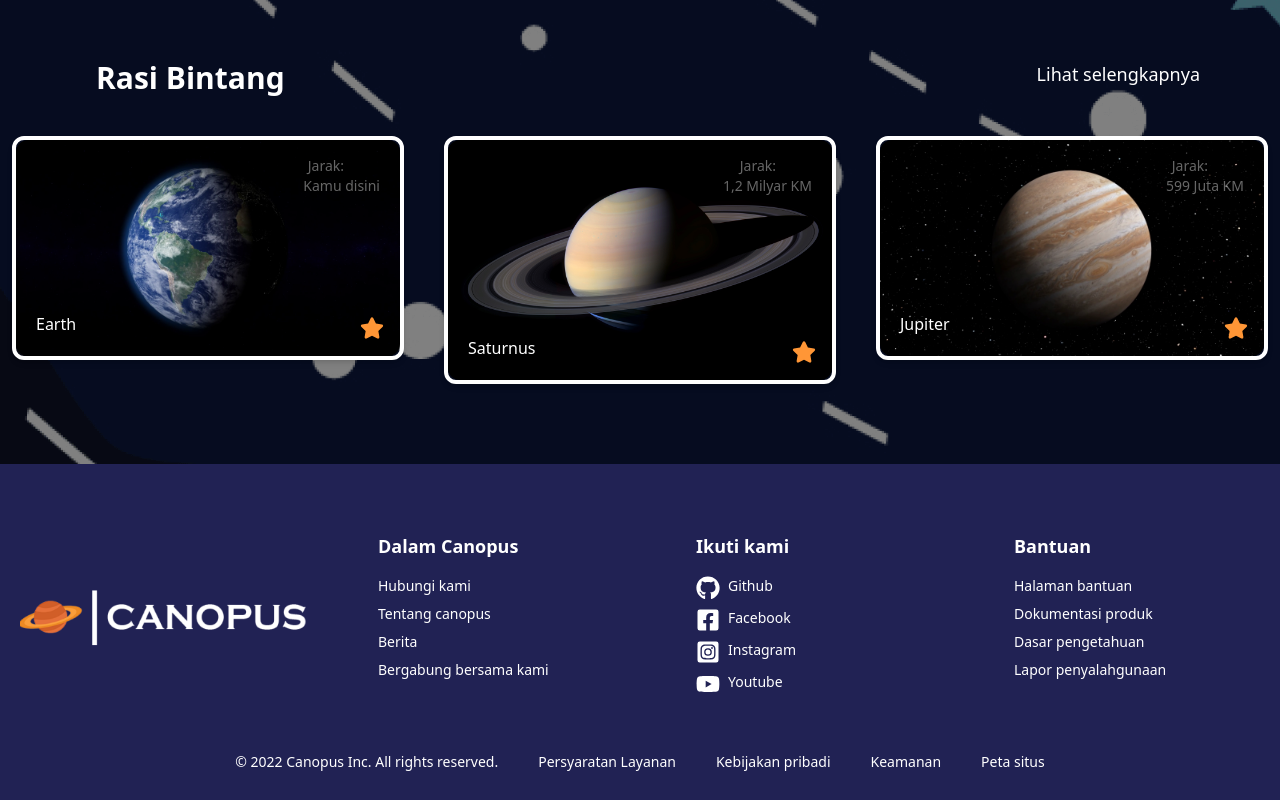
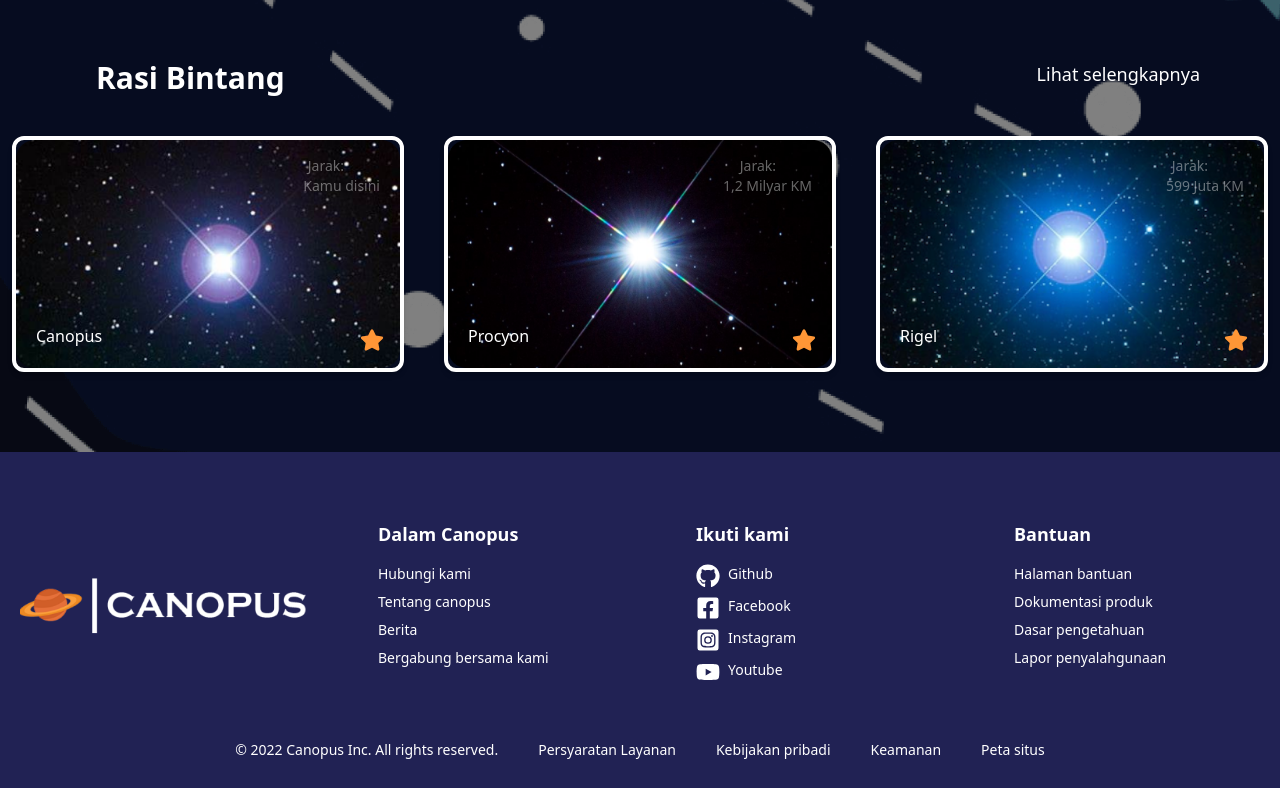
Before and after one commit to SaefulA0/canopus-web, a Next.js app: page /bendaLangit in a window 1280 px wide. Shown: the part 2057-2857 px from the top of the page. Built offline with nearby package versions, Linux system fonts and the light colour scheme.

Commit message:
perbaikan

```diff
--- a/components/cards/cardKontenBintang.js
+++ b/components/cards/cardKontenBintang.js
@@ -3,7 +3,7 @@ import Image from "next/image"
 export default function CardkontenBintang(){
     return(
         <>
-        <div className="relative z-10 shadow-md cursor-pointer h-56 border-4 border-white rounded-xl">
+        <div className="relative z-10 shadow-md cursor-pointer h-2/3 border-4 border-white rounded-xl">
                 <p className="absolute top-4 right-14 font-normal text-sm text-opacity-40 text-white">Jarak:</p>
                 <p className="absolute top-9 right-5 font-normal text-sm text-opacity-40 text-white">Kamu disini</p>
 
@@ -48,7 +48,7 @@ export default function CardkontenBintang(){
                         <path d="M259.3 17.8L194 150.2 47.9 171.5c-26.2 3.8-36.7 36.1-17.7 54.6l105.7 103-25 145.5c-4.5 26.3 23.2 46 46.4 33.7L288 439.6l130.7 68.7c23.2 12.2 50.9-7.4 46.4-33.7l-25-145.5 105.7-103c19-18.5 8.5-50.8-17.7-54.6L382 150.2 316.7 17.8c-11.7-23.6-45.6-23.9-57.4 0z"/>
                 </svg> */}
         </div>
-        <div className="relative z-10 shadow-md cursor-pointer border-4 h-56 border-white rounded-xl">
+        <div className="relative z-10 shadow-md cursor-pointer border-4 h-2/3 border-white rounded-xl">
                 <p className="absolute top-4 right-14 font-normal text-sm text-opacity-40 text-white">Jarak:</p>
                 <p className="absolute top-9 right-5 font-normal text-sm text-opacity-40 text-white">599 Juta KM</p>
                 <Image
--- a/components/cards/cardKontenKerdil.js
+++ b/components/cards/cardKontenKerdil.js
@@ -3,7 +3,7 @@ import Image from "next/image"
 export default function CardkontenKerdil(){
     return(
         <>
-        <div className="relative z-10 shadow-md cursor-pointer h-56 border-4 border-white rounded-xl">
+        <div className="relative z-10 shadow-md cursor-pointer h-2/3 border-4 border-white rounded-xl">
                 <p className="absolute top-4 right-14 font-normal text-sm text-opacity-40 text-white">Jarak:</p>
                 <p className="absolute top-9 right-5 font-normal text-sm text-opacity-40 text-white">Kamu disini</p>
 
@@ -48,7 +48,7 @@ export default function CardkontenKerdil(){
                         <path d="M259.3 17.8L194 150.2 47.9 171.5c-26.2 3.8-36.7 36.1-17.7 54.6l105.7 103-25 145.5c-4.5 26.3 23.2 46 46.4 33.7L288 439.6l130.7 68.7c23.2 12.2 50.9-7.4 46.4-33.7l-25-145.5 105.7-103c19-18.5 8.5-50.8-17.7-54.6L382 150.2 316.7 17.8c-11.7-23.6-45.6-23.9-57.4 0z"/>
                 </svg> */}
         </div>
-        <div className="relative z-10 shadow-md cursor-pointer border-4 h-56 border-white rounded-xl">
+        <div className="relative z-10 shadow-md cursor-pointer border-4 h-2/3 border-white rounded-xl">
                 <p className="absolute top-4 right-14 font-normal text-sm text-opacity-40 text-white">Jarak:</p>
                 <p className="absolute top-9 right-5 font-normal text-sm text-opacity-40 text-white">599 Juta KM</p>
                 <Image
--- a/components/cards/cardKontenRasBintang.js
+++ b/components/cards/cardKontenRasBintang.js
@@ -1,14 +1,14 @@
 import Image from "next/image"
 
-export default function CardkontenRasBintang(){
+export default function CardkontenBintang(){
     return(
         <>
-        <div className="relative z-10 shadow-md cursor-pointer h-56 border-4 border-white rounded-xl">
+        <div className="relative z-10 shadow-md cursor-pointer h-2/3 border-4 border-white rounded-xl">
                 <p className="absolute top-4 right-14 font-normal text-sm text-opacity-40 text-white">Jarak:</p>
                 <p className="absolute top-9 right-5 font-normal text-sm text-opacity-40 text-white">Kamu disini</p>
 
                 <Image
-                src="/imgs/planet/Earth.png"
+                src="/imgs/bintang/Canopus.png"
                 alt="bg"
                 width={512}
                 height={512}
@@ -16,7 +16,7 @@ export default function CardkontenRasBintang(){
                 Layout="fill"
                 className="w-96 object-cover rounded-xl"
                 />
-                <p className="absolute bottom-5 left-5 font-medium text-white">Earth</p>
+                <p className="absolute bottom-5 left-5 font-medium text-white">Canopus</p>
                 <svg xmlns="http://www.w3.org/2000/svg" width="24" height="24" className="absolute bottom-4 right-4 fill-secondColor" viewBox="0 0 576 512">
                         <path d="M259.3 17.8L194 150.2 47.9 171.5c-26.2 3.8-36.7 36.1-17.7 54.6l105.7 103-25 145.5c-4.5 26.3 23.2 46 46.4 33.7L288 439.6l130.7 68.7c23.2 12.2 50.9-7.4 46.4-33.7l-25-145.5 105.7-103c19-18.5 8.5-50.8-17.7-54.6L382 150.2 316.7 17.8c-11.7-23.6-45.6-23.9-57.4 0z"/>
                 </svg>
@@ -30,7 +30,7 @@ export default function CardkontenRasBintang(){
                 <p className="absolute top-4 right-14 font-normal text-sm text-opacity-40 text-white">Jarak:</p>
                 <p className="absolute top-9 right-5 font-normal text-sm text-opacity-40 text-white">1,2 Milyar KM</p>
                 <Image
-                src="/imgs/planet/Saturn2.jpg"
+                src="/imgs/bintang/Procyon.png"
                 alt="bg"
                 width={512}
                 height={512}
@@ -38,7 +38,7 @@ export default function CardkontenRasBintang(){
                 Layout="fill"
                 className="w-96 object-cover rounded-xl"
                 />
-                <p className="absolute bottom-5 left-5 font-medium text-white">Saturnus</p>
+                <p className="absolute bottom-5 left-5 font-medium text-white">Procyon</p>
                 <svg xmlns="http://www.w3.org/2000/svg" width="24" height="24" className="absolute bottom-4 right-4 fill-secondColor" viewBox="0 0 576 512">
                         <path d="M259.3 17.8L194 150.2 47.9 171.5c-26.2 3.8-36.7 36.1-17.7 54.6l105.7 103-25 145.5c-4.5 26.3 23.2 46 46.4 33.7L288 439.6l130.7 68.7c23.2 12.2 50.9-7.4 46.4-33.7l-25-145.5 105.7-103c19-18.5 8.5-50.8-17.7-54.6L382 150.2 316.7 17.8c-11.7-23.6-45.6-23.9-57.4 0z"/>
                 </svg>
@@ -48,11 +48,11 @@ export default function CardkontenRasBintang(){
                         <path d="M259.3 17.8L194 150.2 47.9 171.5c-26.2 3.8-36.7 36.1-17.7 54.6l105.7 103-25 145.5c-4.5 26.3 23.2 46 46.4 33.7L288 439.6l130.7 68.7c23.2 12.2 50.9-7.4 46.4-33.7l-25-145.5 105.7-103c19-18.5 8.5-50.8-17.7-54.6L382 150.2 316.7 17.8c-11.7-23.6-45.6-23.9-57.4 0z"/>
                 </svg> */}
         </div>
-        <div className="relative z-10 shadow-md cursor-pointer border-4 h-56 border-white rounded-xl">
+        <div className="relative z-10 shadow-md cursor-pointer border-4 h-2/3 border-white rounded-xl">
                 <p className="absolute top-4 right-14 font-normal text-sm text-opacity-40 text-white">Jarak:</p>
                 <p className="absolute top-9 right-5 font-normal text-sm text-opacity-40 text-white">599 Juta KM</p>
                 <Image
-                src="/imgs/planet/Jupiter.png"
+                src="/imgs/bintang/Rigel.png"
                 alt="bg"
                 width={512}
                 height={512}
@@ -60,7 +60,7 @@ export default function CardkontenRasBintang(){
                 Layout="fill"
                 className="w-96 object-cover rounded-xl"
                 />
-                <p className="absolute bottom-5 left-5 font-medium text-white">Jupiter</p>
+                <p className="absolute bottom-5 left-5 font-medium text-white">Rigel</p>
                 <svg xmlns="http://www.w3.org/2000/svg" width="24" height="24" className="absolute bottom-4 right-4 fill-secondColor" viewBox="0 0 576 512">
                         <path d="M259.3 17.8L194 150.2 47.9 171.5c-26.2 3.8-36.7 36.1-17.7 54.6l105.7 103-25 145.5c-4.5 26.3 23.2 46 46.4 33.7L288 439.6l130.7 68.7c23.2 12.2 50.9-7.4 46.4-33.7l-25-145.5 105.7-103c19-18.5 8.5-50.8-17.7-54.6L382 150.2 316.7 17.8c-11.7-23.6-45.6-23.9-57.4 0z"/>
                 </svg>
```
